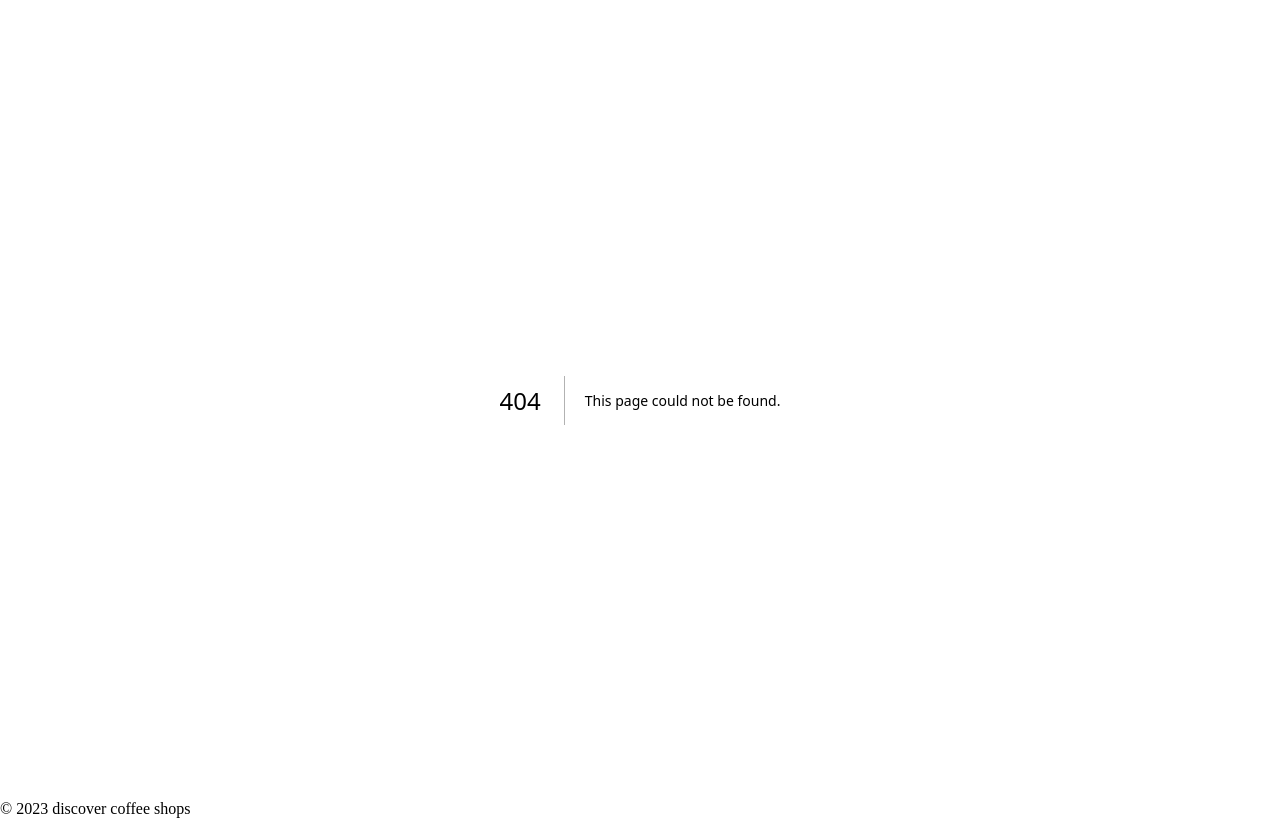
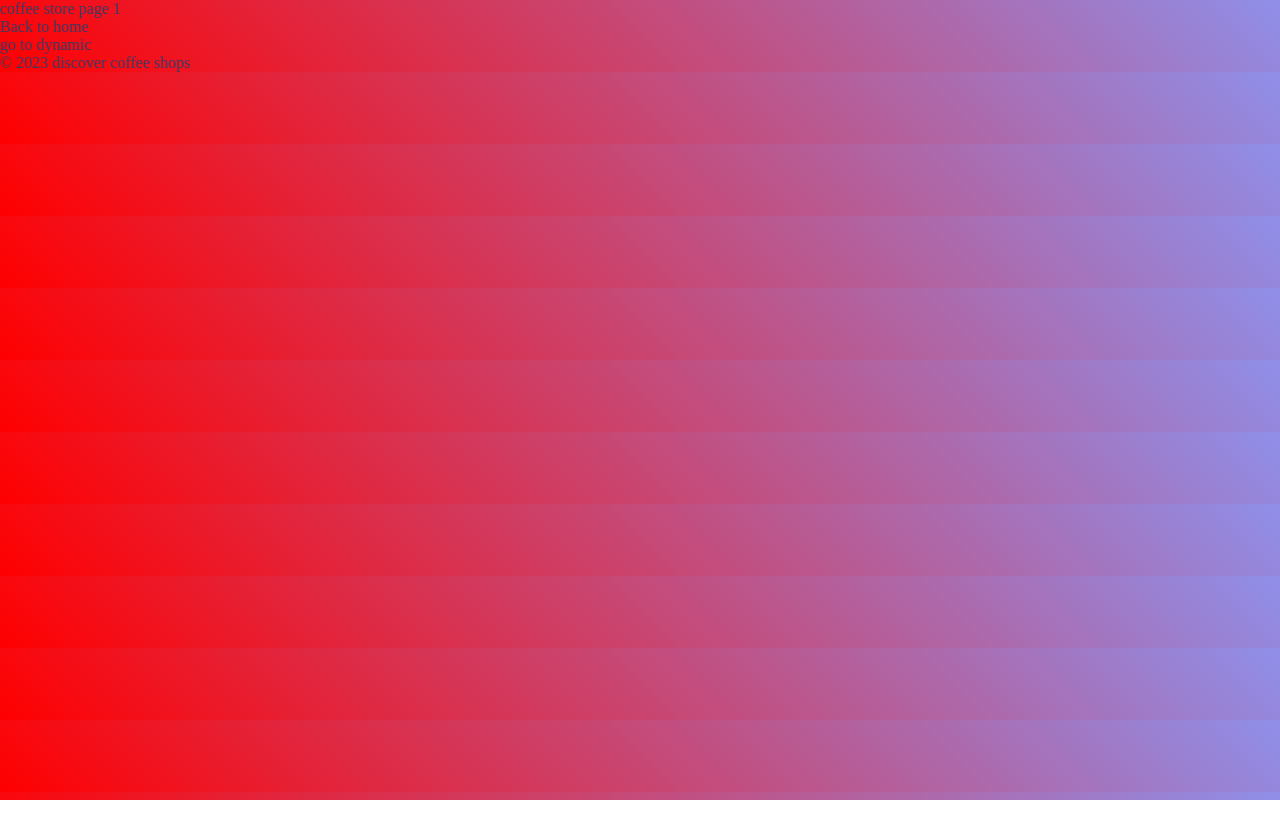
Before and after one commit to joeban0608/ZTM-discover-coffe-shops, a Next.js app: page /coffee-store/1 in a window 1280 px wide. Before the commit this address had no page. Built offline with nearby package versions, Linux system fonts and the light colour scheme.

Commit message:
Feat/lesson 2 router with nextjs (#6)
* - add coffee-store page
- add dynamic route

* - add Link component

* - add dynamic page

* - add dynamic page

```diff
--- /dev/null
+++ b/pages/coffee-store/[id].tsx
@@ -0,0 +1,25 @@
+import Link from "next/link";
+import { useRouter } from "next/router";
+import React from "react";
+
+const coffeeStore = () => {
+  const router = useRouter();
+  const { query } = router;
+  console.log("router", router);
+  return (
+    <div>
+      coffee store page {query.id}
+      {/* scroll true, link to page and up to top */}
+      <br />
+      <Link href="/" legacyBehavior scroll={true}>
+        <a> Back to home</a>
+      </Link>
+      <br />
+      <Link href="/coffee-store/dynamic" legacyBehavior scroll={true}>
+        <a> go to dynamic</a>
+      </Link>
+    </div>
+  );
+};
+
+export default coffeeStore;
```
Also changed, not shown: pages/[dynamicParams].tsx (added, +19 -0 lines), pages/coffee-store/index.tsx (added, +9 -0 lines).
